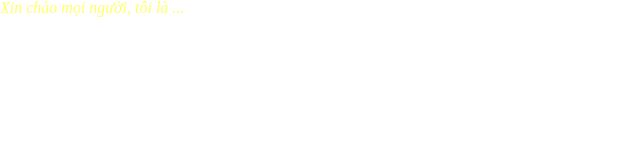
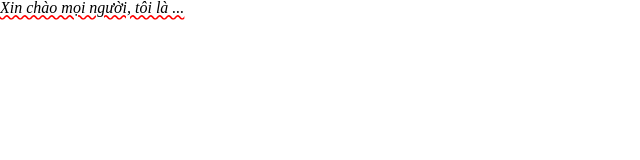
Before and after one commit to TranDangKhoi/fe-starter-kit, a plain HTML site: page 01-basic-html/index.html in a window 1280 px wide. Shown: the whole page, without its empty margins (0-640 px from the left). Drawn offline with Linux system fonts and the light colour scheme.

Commit message:
:+1: Update

```diff
--- a/01-basic-html/style.css
+++ b/01-basic-html/style.css
@@ -5,7 +5,7 @@
 /* rgb, rgba */
 /* rgb - viết tắt của red green blue */
 h1.heading {
-  color: rgb(255, 255, 0, 0.6);
+  color: black;
   /* Courier New mà không được hỗ trợ bởi trình duyệt -> nhảy sang Courier, tương tự nếu Courier mà không hoạt động
   thì sẽ nhảy qua sử dụng monospace */
   /* font-family: "Courier New", Courier, monospace; */
@@ -19,7 +19,7 @@ h1.heading {
   text-align: left;
   /* Khoảng cách giữa từng chữ một bên trong đoạn text */
   /* letter-spacing: 20px; */
-  /* text-decoration: underline; */
+  text-decoration: red underline wavy;
   /* text-transform: capitalize; */
   /* text-indent: 10px; */
 }
```
